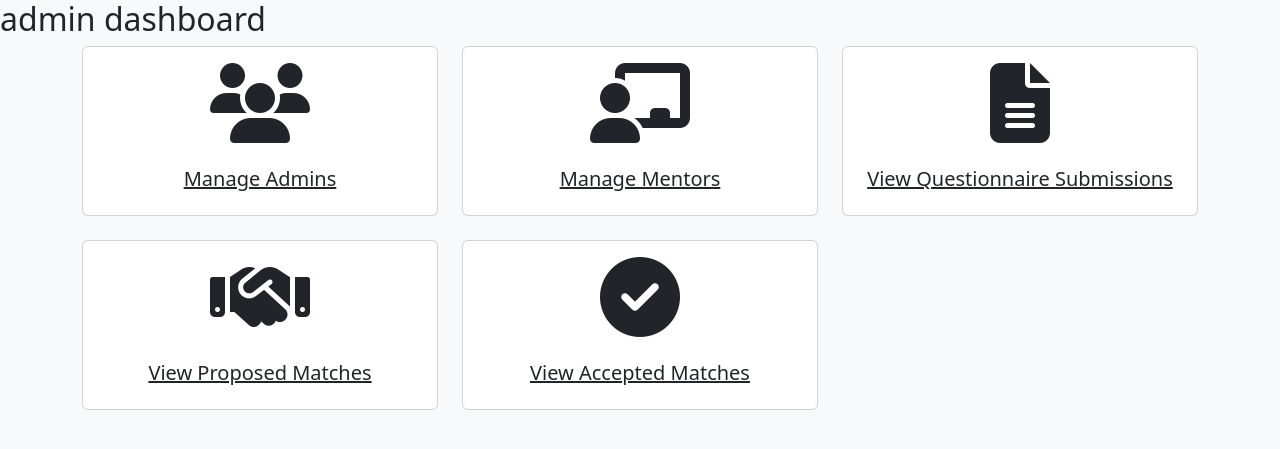
After one commit to DamienCahill/mentor-mentee-matching-system, a Flask app: template templates/dashboard/admin_dashboard.html in a window 1280 px wide. The commit adds this page. Shown: the top 449 px of the page. Run offline with Flask 2, Linux system fonts and the light colour scheme; the template is opened without the code that fills it, so the values that code supplies are empty; some libraries are stand-ins or nearby versions.

Commit message:
work on dashboard

```diff
--- a/app.py
+++ b/app.py
@@ -6,10 +6,7 @@ import controllers.questionnaire_controller
 import controllers.auth_controller
 import controllers.mentor_controller
 import controllers.mentoring_categories_controller
-@app.route("/")  # Same as @app.get('/') in flask 2
-@login_required
-def index():
-    return render_template("dashboard.html", session=session)
+import controllers.dashboard_controller
 
 @app.route("/force-login")
 def force_login():
--- a/templates/base.html
+++ b/templates/base.html
@@ -8,9 +8,26 @@
     <script src="https://cdn.jsdelivr.net/npm/popper.js@1.12.9/dist/umd/popper.min.js" integrity="sha384-ApNbgh9B+Y1QKtv3Rn7W3mgPxhU9K/ScQsAP7hUibX39j7fakFPskvXusvfa0b4Q" crossorigin="anonymous"></script>
     <script src="https://cdn.jsdelivr.net/npm/bootstrap@4.0.0/dist/js/bootstrap.min.js" integrity="sha384-JZR6Spejh4U02d8jOt6vLEHfe/JQGiRRSQQxSfFWpi1MquVdAyjUar5+76PVCmYl" crossorigin="anonymous"></script>
     <link rel="stylesheet" href="https://cdnjs.cloudflare.com/ajax/libs/font-awesome/6.4.0/css/all.min.css">
-    <title>{{ title }}</title>
+    {% if session['userid'] %}
+    <nav class="navbar navbar-expand-lg navbar-dark bg-dark">
+      <a class="navbar-brand text-light" href="/">Mentor Mentee Matching System</a>
+      <button class="navbar-toggler" type="button" data-toggle="collapse" data-target="#navbarNav" aria-controls="navbarNav" aria-expanded="false" aria-label="Toggle navigation">
+        <span class="navbar-toggler-icon"></span>
+      </button>
+      <div class="collapse navbar-collapse justify-content-end" id="navbarNav">
+        <ul class="navbar-nav">
+          <li class="nav-item">
+            <a class="nav-link text-light" href="#">My Profile</a>
+          </li>
+          <li class="nav-item">
+            <a class="nav-link text-light" href="/logout">Logout</a>
+          </li>
+        </ul>
+      </div>
+    </nav>
+    {% endif %}
   </head>
-  <body>
+  <body class='bg-light'>
     {% block body %}
     {% endblock %}
   </body>
--- /dev/null
+++ b/templates/dashboard/admin_dashboard.html
@@ -0,0 +1,60 @@
+{% extends "base.html" %}
+  {% block body %}
+  <h2> admin dashboard</h2>
+  <div class="container">
+      <div class="row">
+        <div class="col-md-4 mb-4">
+          <a href="" class="text-dark">
+            <div class="card h-100">
+              <div class="card-body text-center">
+                <i class="fas fa-users fa-5x mb-4"></i>
+                <h5 class="card-title">Manage Admins</h5>
+              </div>
+            </div>
+          </a>
+        </div>
+        <div class="col-md-4 mb-4">
+          <a href="" class="text-dark">
+            <div class="card h-100">
+              <div class="card-body text-center">
+                <i class="fas fa-chalkboard-teacher fa-5x mb-4"></i>
+                <h5 class="card-title">Manage Mentors</h5>
+              </div>
+            </div>
+          </a>
+        </div>
+        <div class="col-md-4 mb-4">
+          <a href="" class="text-dark">
+            <div class="card h-100">
+              <div class="card-body text-center">
+                <i class="fas fa-file-alt fa-5x mb-4"></i>
+                <h5 class="card-title">View Questionnaire Submissions</h5>
+              </div>
+            </div>
+          </a>
+        </div>
+      </div>
+      <div class="row">
+        <div class="col-md-4 mb-4">
+          <a href="" class="text-dark">
+            <div class="card h-100">
+              <div class="card-body text-center">
+                <i class="fas fa-handshake fa-5x mb-4"></i>
+                <h5 class="card-title">View Proposed Matches</h5>
+              </div>
+            </div>
+          </a>
+        </div>
+        <div class="col-md-4 mb-4">
+          <a href="" class="text-dark">
+            <div class="card h-100">
+              <div class="card-body text-center">
+                <i class="fas fa-check-circle fa-5x mb-4"></i>
+                <h5 class="card-title">View Accepted Matches</h5>
+              </div>
+            </div>
+          </a>
+        </div>
+      </div>
+    </div>
+  {% endblock %}
--- a/templates/mentor/update.html
+++ b/templates/mentor/update.html
@@ -1,6 +1,6 @@
 {% extends "base.html" %}
   {% block body %}
-  <div class="container-fluid bg-light">
+  <div class="container-fluid bg-light mt-5 mb-5">
     <div class="row justify-content-center align-items-center" style="height: 100vh;">
       <div class="col-sm-8 col-md-6">
         <div class="card shadow">
```
Also changed, not shown: controllers/dashboard_controller.py (+12 -4 lines), templates/dashboard/mentor_dashboard.html (added, +38 -0 lines).
